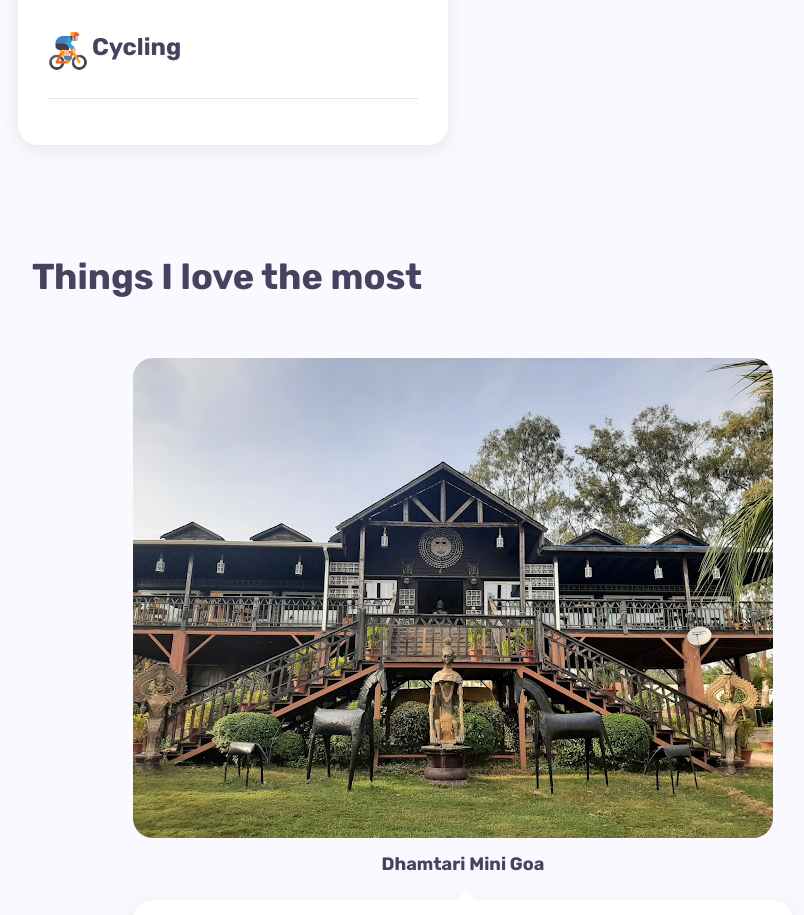
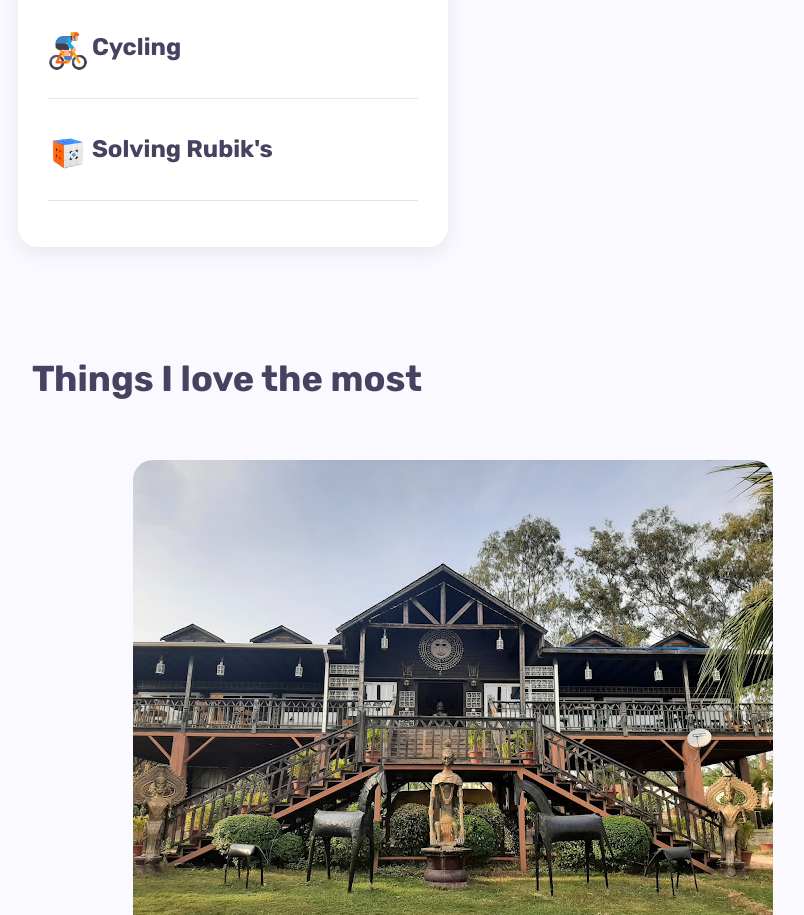
Before and after one commit to AdarshKumarDash/PORTFOLIO-PRO, a plain HTML site: page index.html in a window 1280 px wide. Shown: the part 5867-6782 px from the top of the page, without its empty margins (177-981 px from the left). Drawn offline with Linux system fonts and the light colour scheme.

Commit message:
Add files via upload

```diff
--- a/index.html
+++ b/index.html
@@ -881,6 +881,15 @@
 									<hr>
 								</div>
 							</div>
+
+							<div class="timeline-container wow fadeInUp" data-wow-delay="0.2s"
+								style="visibility: visible; animation-delay: 0.2s; animation-name: fadeInUp;">
+								<div class="content">
+									<img src="cube.jpg" style="width:40px;">
+									<h3 class="title" style="display: inline-block;">Solving Rubik's</h3>
+									<hr>
+								</div>
+							</div>
 							<!-- end hobbies item -->
 
 
```
Also changed, not shown: cube.jpg (added).
